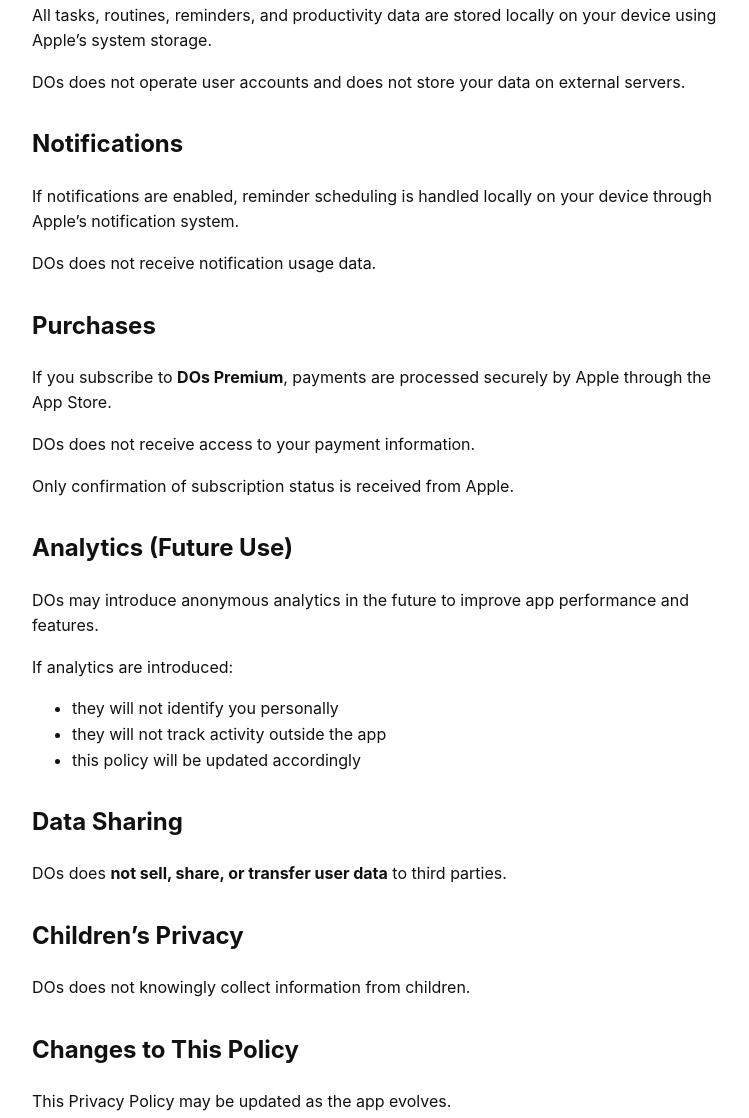
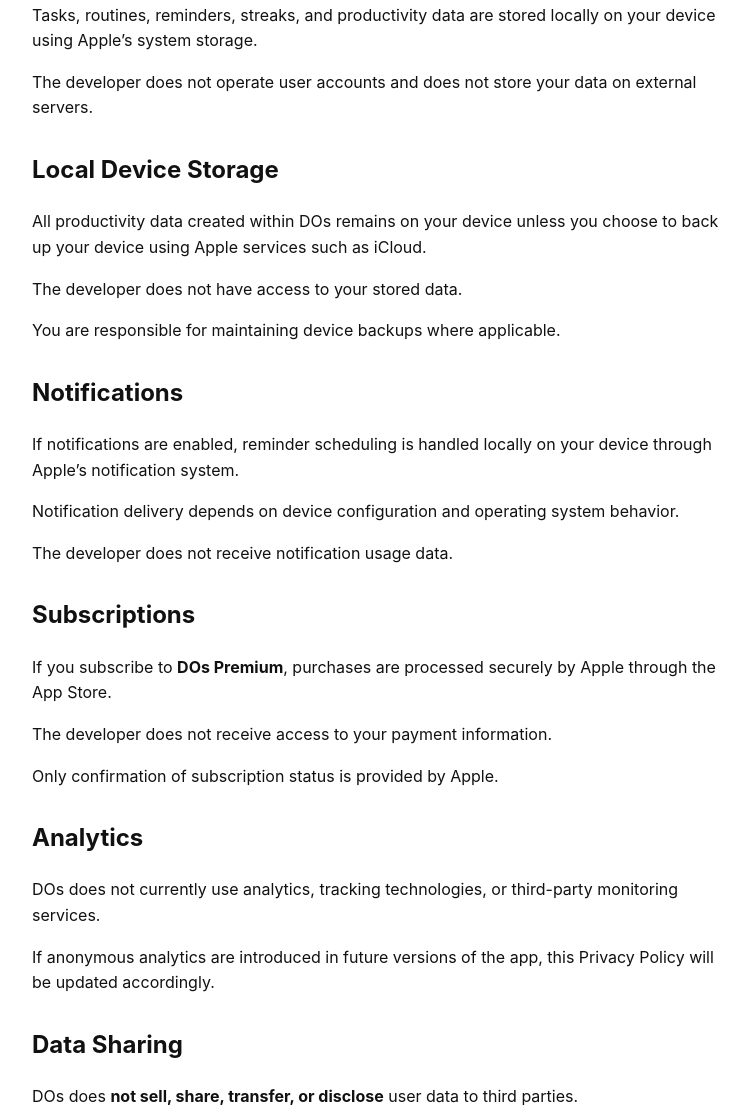
Before and after one commit to DOs-app/DOs-app, a plain HTML site: page privacy.html in a window 1280 px wide. Shown: the part 327-1445 px from the top of the page, without its empty margins (258-1007 px from the left). Drawn offline with Linux system fonts and the light colour scheme.

Commit message:
Update privacy.html

```diff
--- a/privacy.html
+++ b/privacy.html
@@ -24,9 +24,6 @@ h2 {
     font-size: 14px;
     color: #666;
 }
-a {
-    color: #007aff;
-}
 </style>
 </head>
 
@@ -36,7 +33,10 @@ a {
 
 <p><strong>Last updated:</strong> March 2026</p>
 
-<p>DOs respects your privacy.</p>
+<p>
+DOs respects your privacy.
+</p>
+
 
 <h2>Information We Collect</h2>
 
@@ -45,12 +45,28 @@ DOs does <strong>not collect personal data</strong>.
 </p>
 
 <p>
-All tasks, routines, reminders, and productivity data are stored locally on your device using Apple’s system storage.
+Tasks, routines, reminders, streaks, and productivity data are stored locally on your device using Apple’s system storage.
 </p>
 
 <p>
-DOs does not operate user accounts and does not store your data on external servers.
+The developer does not operate user accounts and does not store your data on external servers.
 </p>
+
+
+<h2>Local Device Storage</h2>
+
+<p>
+All productivity data created within DOs remains on your device unless you choose to back up your device using Apple services such as iCloud.
+</p>
+
+<p>
+The developer does not have access to your stored data.
+</p>
+
+<p>
+You are responsible for maintaining device backups where applicable.
+</p>
+
 
 <h2>Notifications</h2>
 
@@ -59,50 +75,60 @@ If notifications are enabled, reminder scheduling is handled locally on your dev
 </p>
 
 <p>
-DOs does not receive notification usage data.
-</p>
-
-<h2>Purchases</h2>
-
-<p>
-If you subscribe to <strong>DOs Premium</strong>, payments are processed securely by Apple through the App Store.
+Notification delivery depends on device configuration and operating system behavior.
 </p>
 
 <p>
-DOs does not receive access to your payment information.
+The developer does not receive notification usage data.
+</p>
+
+
+<h2>Subscriptions</h2>
+
+<p>
+If you subscribe to <strong>DOs Premium</strong>, purchases are processed securely by Apple through the App Store.
 </p>
 
 <p>
-Only confirmation of subscription status is received from Apple.
-</p>
-
-<h2>Analytics (Future Use)</h2>
-
-<p>
-DOs may introduce anonymous analytics in the future to improve app performance and features.
+The developer does not receive access to your payment information.
 </p>
 
 <p>
-If analytics are introduced:
+Only confirmation of subscription status is provided by Apple.
 </p>
 
-<ul>
-<li>they will not identify you personally</li>
-<li>they will not track activity outside the app</li>
-<li>this policy will be updated accordingly</li>
-</ul>
+
+<h2>Analytics</h2>
+
+<p>
+DOs does not currently use analytics, tracking technologies, or third-party monitoring services.
+</p>
+
+<p>
+If anonymous analytics are introduced in future versions of the app, this Privacy Policy will be updated accordingly.
+</p>
+
 
 <h2>Data Sharing</h2>
 
 <p>
-DOs does <strong>not sell, share, or transfer user data</strong> to third parties.
+DOs does <strong>not sell, share, transfer, or disclose</strong> user data to third parties.
 </p>
+
 
 <h2>Children’s Privacy</h2>
 
 <p>
 DOs does not knowingly collect information from children.
 </p>
+
+
+<h2>International Users</h2>
+
+<p>
+Because DOs stores data locally on your device, your information remains under your control regardless of your geographic location.
+</p>
+
 
 <h2>Changes to This Policy</h2>
 
@@ -114,15 +140,17 @@ This Privacy Policy may be updated as the app evolves.
 Updates will be reflected on this page.
 </p>
 
+
 <h2>Contact</h2>
 
 <p>
-For questions:
+For privacy-related questions:
 </p>
 
 <p>
 <strong>dos.app.help@gmail.com</strong>
 </p>
+
 
 <div class="footer">
 DOs – Productivity App
```
